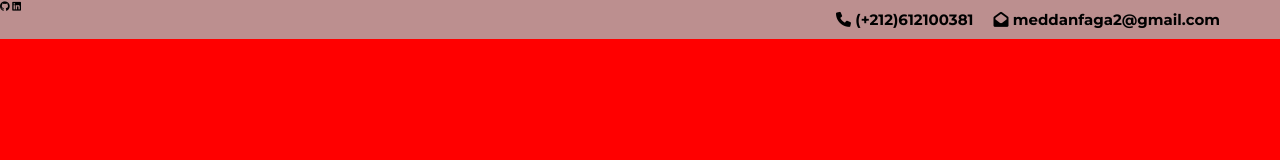
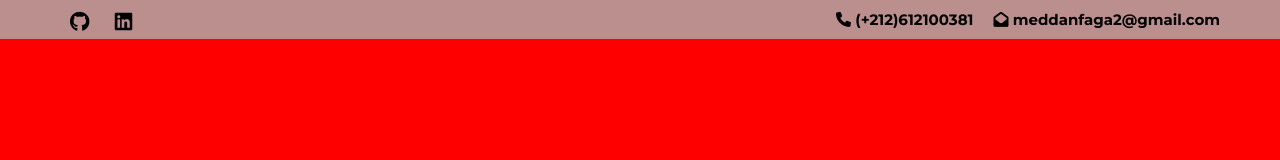
Before and after one commit to FSFULLSTACK/first-portfolio, a plain HTML site: page PORTFOLIO/dist/Index.html in a window 1280 px wide. Shown: the top 160 px of the page. Drawn offline with Linux system fonts and the light colour scheme.

Commit message:
headre bar in git

```diff
--- a/PORTFOLIO/src/css/app.css
+++ b/PORTFOLIO/src/css/app.css
@@ -55,12 +55,17 @@ header{
 
 .logo-contact{
 
-    top:2px;
+    top:5px;
     float: left;
+    font-size: 2rem;
+    margin-top: 1rem;
+    margin-left: 5rem;
+}
+.fa-brands{
+    padding-left: 2rem;
 }
 
 .phone-mail{
-
 
     float: right;
     font-size: 1rem;
```
